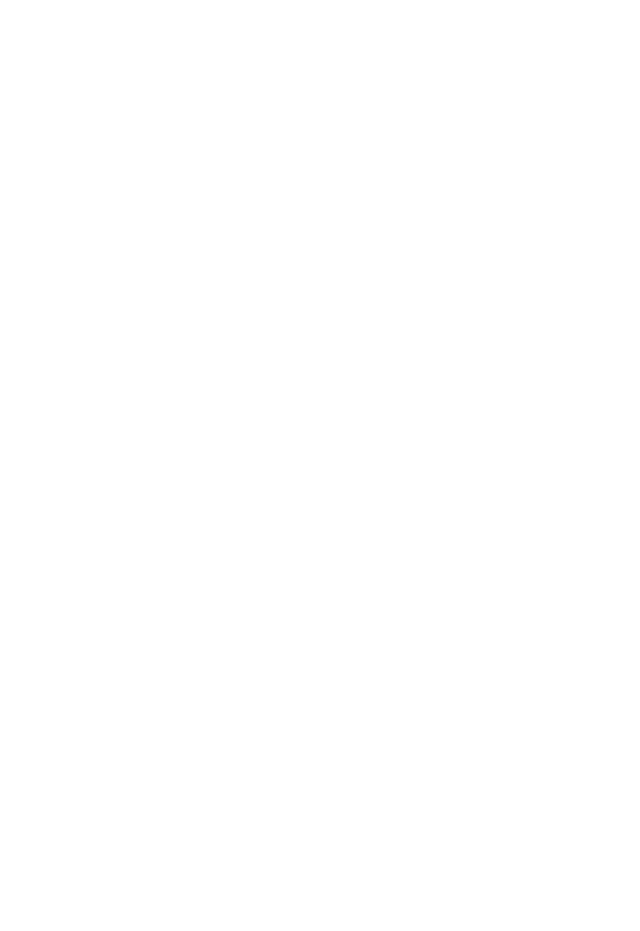
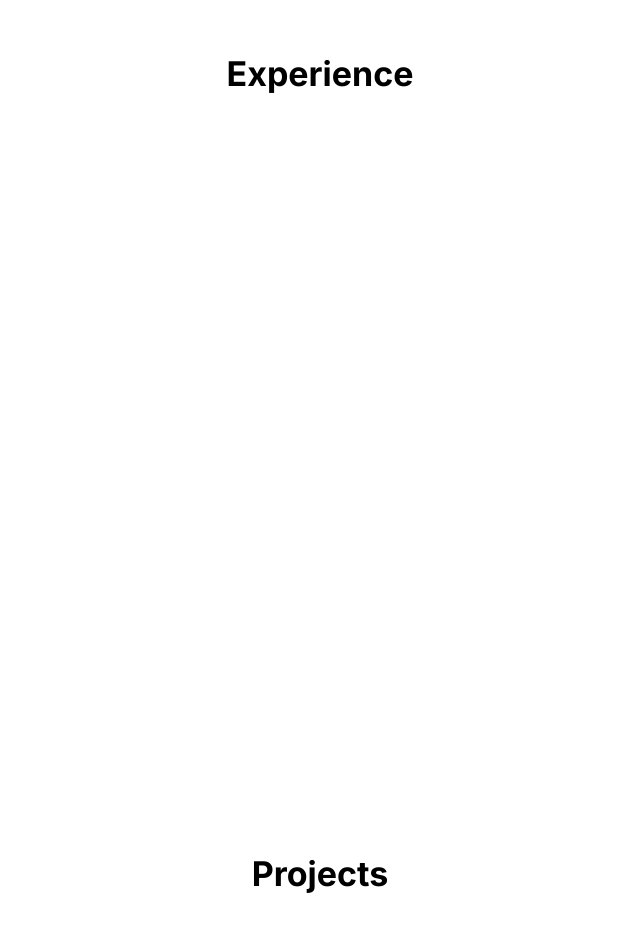
Before and after one commit to Muhammad-Arsalan31/my-portfolio, a Next.js app: page / in a window 1280 px wide. Shown: the part 1421-2352 px from the top of the page, without its empty margins (320-960 px from the left). Before the commit the page ends 800 px from the top, so only its background shows below. Built offline with nearby package versions, Linux system fonts and the light colour scheme.

Commit message:
add sections

```diff
--- a/app/page.tsx
+++ b/app/page.tsx
@@ -1,9 +1,23 @@
+import { Box, Title } from '@mantine/core';
 import { HeroBullets } from '@/components/Hero/hero';
 
 export default function HomePage() {
   return (
     <>
       <HeroBullets />
+      <Section title="About" />
+      <Section title="Experience" />
+      <Section title="Projects" />
+      <Section title="Skills" />
+      <Section title="Contact me" />
     </>
   );
 }
+
+function Section({ title }: { title: string }) {
+  return (
+    <Box h="100vh" component="section" id={title.toLowerCase()}>
+      <Title ta="center">{title}</Title>
+    </Box>
+  );
+}
```
